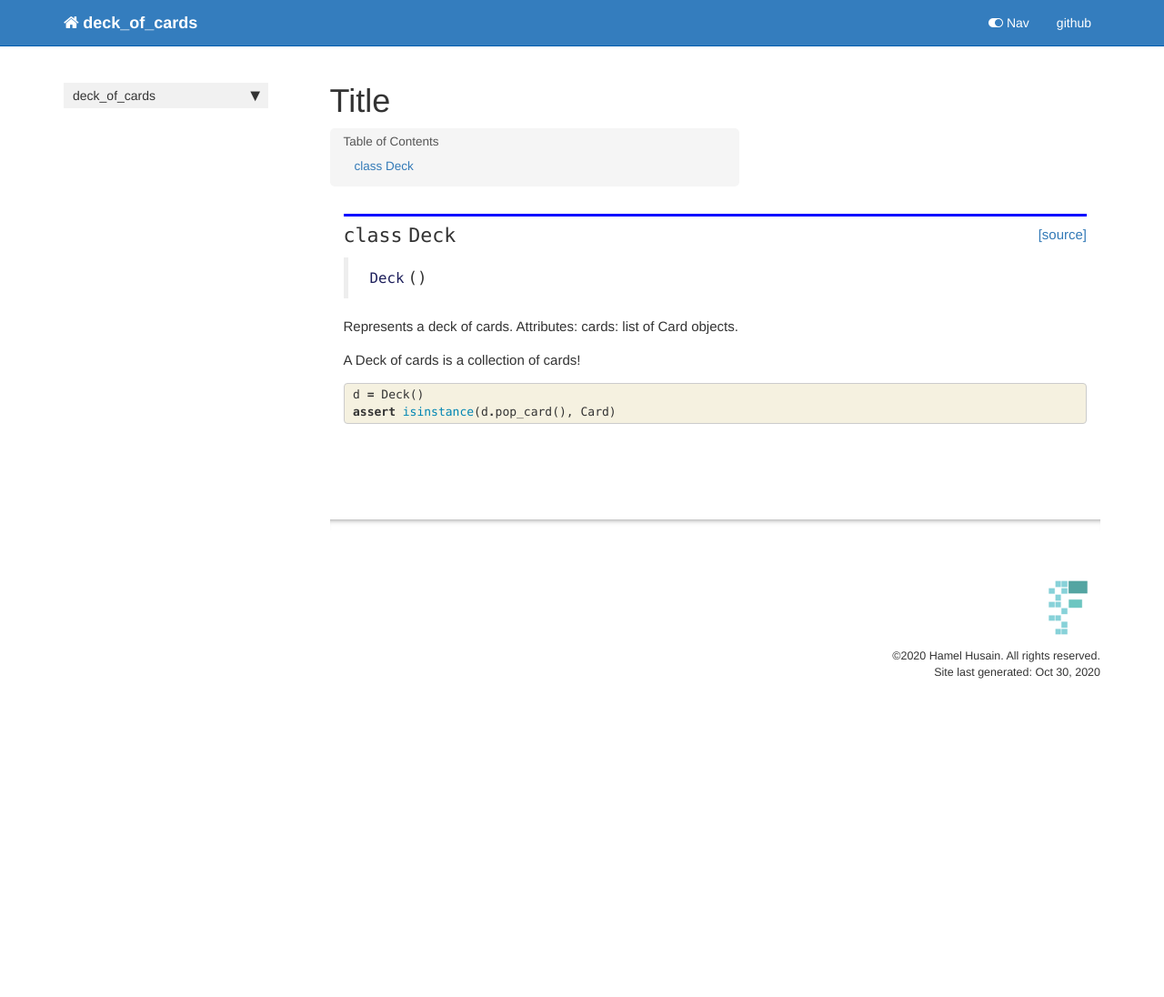
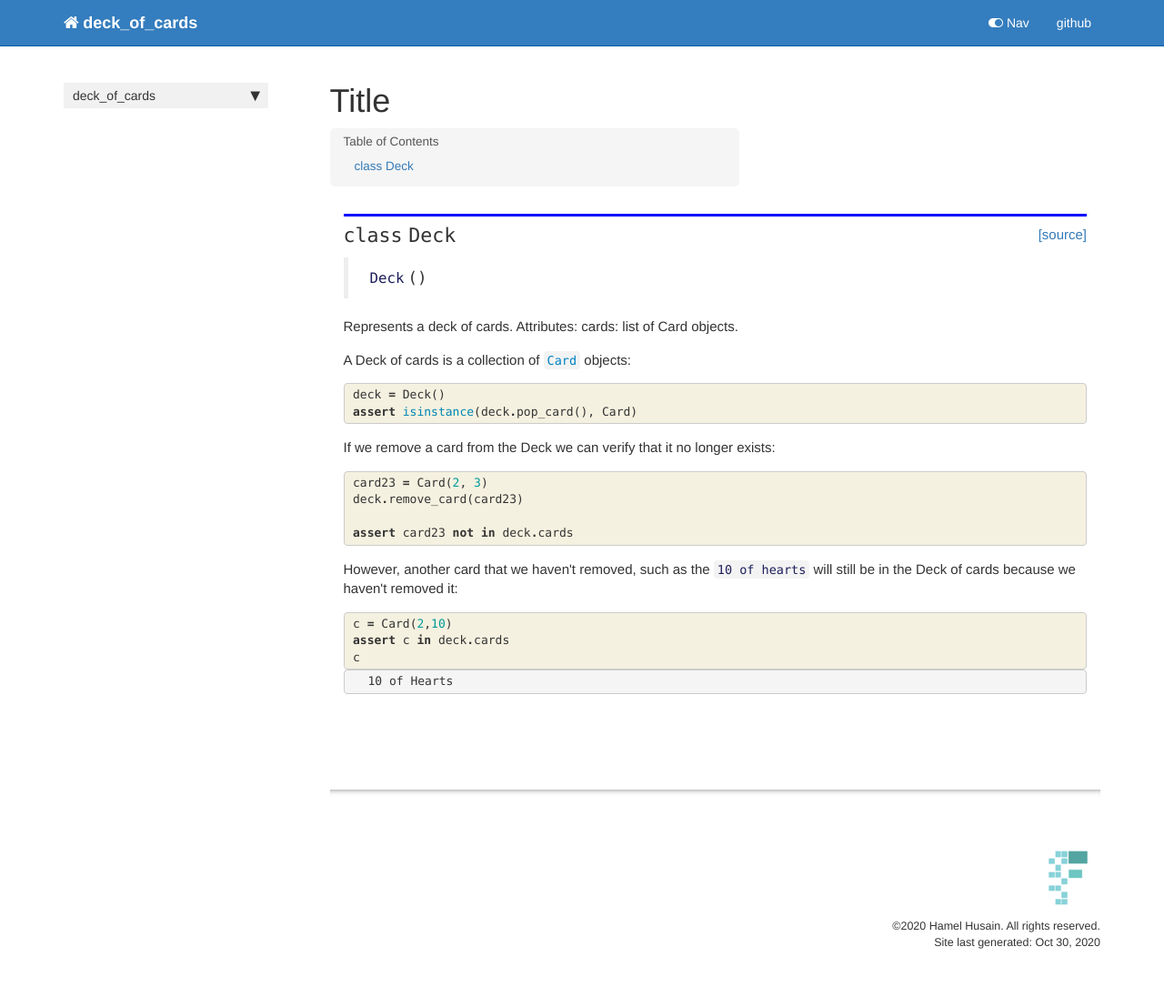
Before and after one commit to fastai/cards_deck, a Jekyll site: the page built from docs/deck.html, in a window 1280 px wide. Shown: the whole page at 91% size. Built offline with Jekyll 4.4.1, drawn with Linux system fonts in a browser that asks for light colours; nearby versions of some CDN libraries; comment, search, counter and statistics services are not loaded; before the commit the page ends 900 px from its top, so only the background shows below that.

Commit message:
clean nbs

```diff
--- a/docs/deck.html
+++ b/docs/deck.html
@@ -47,7 +47,7 @@ nb_path: "01_deck.ipynb"
 
 
 <div class="output_markdown rendered_html output_subarea ">
-<h2 id="Deck" class="doc_header"><code>class</code> <code>Deck</code><a href="https://github.com/fastai/nbdev_thinkpy/tree/master/nbdev_thinkpy/deck.py#L9" class="source_link" style="float:right">[source]</a></h2><blockquote><p><code>Deck</code>()</p>
+<h2 id="Deck" class="doc_header"><code>class</code> <code>Deck</code><a href="https://github.com/hamelsmu/deck_of_cards/tree/master/deck_of_cards/deck.py#L9" class="source_link" style="float:right">[source]</a></h2><blockquote><p><code>Deck</code>()</p>
 </blockquote>
 <p>Represents a deck of cards.
 Attributes:
@@ -72,7 +72,7 @@ Attributes:
 
 <div class="cell border-box-sizing text_cell rendered"><div class="inner_cell">
 <div class="text_cell_render border-box-sizing rendered_html">
-<p>A Deck of cards is a collection of cards!</p>
+<p>A Deck of cards is a collection of <a href="/deck_of_cards/card.html#Card"><code>Card</code></a> objects:</p>
 
 </div>
 </div>
@@ -84,8 +84,8 @@ Attributes:
 
 <div class="inner_cell">
     <div class="input_area">
-<div class=" highlight hl-ipython3"><pre><span></span><span class="n">d</span> <span class="o">=</span> <span class="n">Deck</span><span class="p">()</span>
-<span class="k">assert</span> <span class="nb">isinstance</span><span class="p">(</span><span class="n">d</span><span class="o">.</span><span class="n">pop_card</span><span class="p">(),</span> <span class="n">Card</span><span class="p">)</span>
+<div class=" highlight hl-ipython3"><pre><span></span><span class="n">deck</span> <span class="o">=</span> <span class="n">Deck</span><span class="p">()</span>
+<span class="k">assert</span> <span class="nb">isinstance</span><span class="p">(</span><span class="n">deck</span><span class="o">.</span><span class="n">pop_card</span><span class="p">(),</span> <span class="n">Card</span><span class="p">)</span>
 </pre></div>
 
     </div>
@@ -95,4 +95,73 @@ Attributes:
 </div>
     {% endraw %}
 
+<div class="cell border-box-sizing text_cell rendered"><div class="inner_cell">
+<div class="text_cell_render border-box-sizing rendered_html">
+<p>If we remove a card from the Deck we can verify that it no longer exists:</p>
+
 </div>
+</div>
+</div>
+    {% raw %}
+
+<div class="cell border-box-sizing code_cell rendered">
+<div class="input">
+
+<div class="inner_cell">
+    <div class="input_area">
+<div class=" highlight hl-ipython3"><pre><span></span><span class="n">card23</span> <span class="o">=</span> <span class="n">Card</span><span class="p">(</span><span class="mi">2</span><span class="p">,</span> <span class="mi">3</span><span class="p">)</span>
+<span class="n">deck</span><span class="o">.</span><span class="n">remove_card</span><span class="p">(</span><span class="n">card23</span><span class="p">)</span>
+
+<span class="k">assert</span> <span class="n">card23</span> <span class="ow">not</span> <span class="ow">in</span> <span class="n">deck</span><span class="o">.</span><span class="n">cards</span>
+</pre></div>
+
+    </div>
+</div>
+</div>
+
+</div>
+    {% endraw %}
+
+<div class="cell border-box-sizing text_cell rendered"><div class="inner_cell">
+<div class="text_cell_render border-box-sizing rendered_html">
+<p>However, another card that we haven't removed, such as the <code>10 of hearts</code> will still be in the Deck of cards because we haven't removed it:</p>
+
+</div>
+</div>
+</div>
+    {% raw %}
+
+<div class="cell border-box-sizing code_cell rendered">
+<div class="input">
+
+<div class="inner_cell">
+    <div class="input_area">
+<div class=" highlight hl-ipython3"><pre><span></span><span class="n">c</span> <span class="o">=</span> <span class="n">Card</span><span class="p">(</span><span class="mi">2</span><span class="p">,</span><span class="mi">10</span><span class="p">)</span>
+<span class="k">assert</span> <span class="n">c</span> <span class="ow">in</span> <span class="n">deck</span><span class="o">.</span><span class="n">cards</span>
+<span class="n">c</span>
+</pre></div>
+
+    </div>
+</div>
+</div>
+
+<div class="output_wrapper">
+<div class="output">
+
+<div class="output_area">
+
+
+
+<div class="output_text output_subarea output_execute_result">
+<pre>10 of Hearts</pre>
+</div>
+
+</div>
+
+</div>
+</div>
+
+</div>
+    {% endraw %}
+
+</div>
```
Also changed, not shown: docs/card.html (+40 -0 lines), docs/index.html (+40 -11 lines), README.md, 3 other files.
